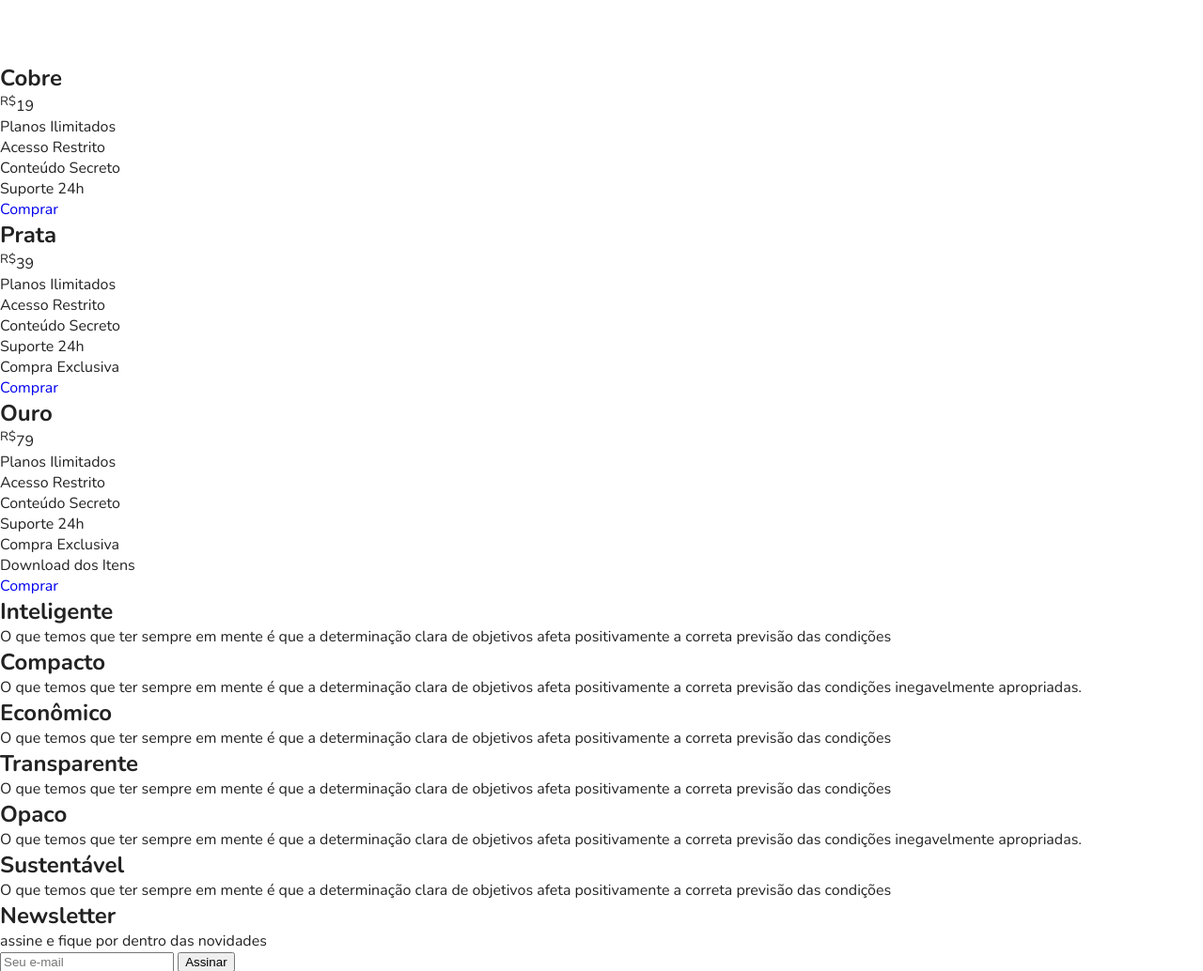
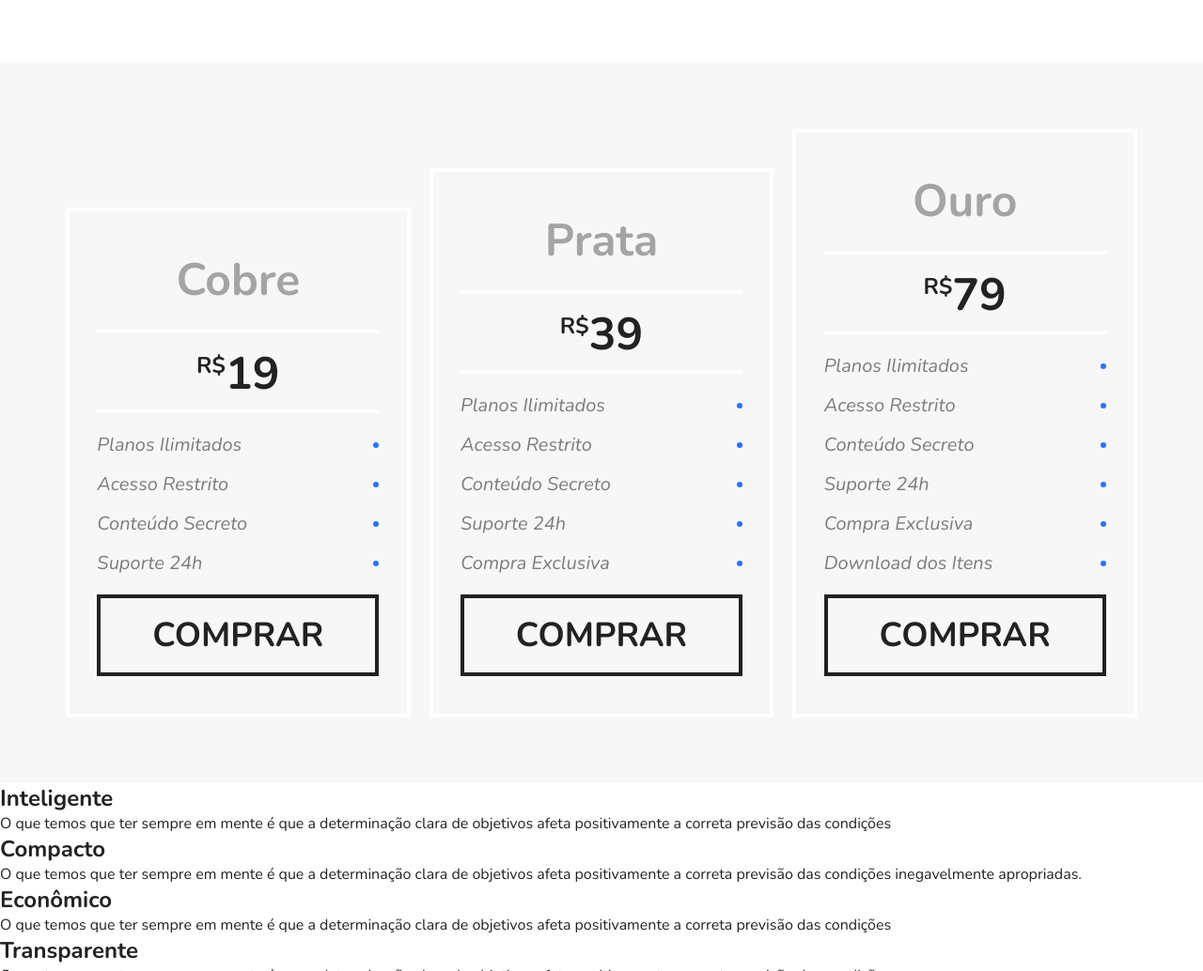
Before and after one commit to vitosnatios/Flexblog, a plain HTML site: page index.html in a window 1280 px wide. Shown: the part 1754-2788 px from the top of the page at 94% size. Drawn offline with nearby package versions, Linux system fonts and the light colour scheme.

Commit message:
price cards are stylized

```diff
--- a/css/style.css
+++ b/css/style.css
@@ -183,3 +183,95 @@ img {
 .blue {
   border-top: 8px solid #66d9eb;
 }
+
+/* Preço  */
+
+.preco {
+  flex: 1 1 260px;
+  background: #f7f7f7;
+  padding: 60px;
+  display: flex;
+  flex-wrap: wrap;
+  align-items: flex-end;
+}
+
+.preco-item {
+  flex: 1;
+  border: 4px solid white;
+  padding: 20px;
+  margin: 10px;
+}
+
+.preco-item h2 {
+  font-size: 3em;
+  color: #a4a4a4;
+  text-align: center;
+  margin-top: 20px;
+}
+
+.preco-item span {
+  display: block;
+  max-width: 300px;
+  margin: 20px auto;
+  font-size: 3em;
+  text-align: center;
+  font-weight: bold;
+  padding: 10px 0 5px 0;
+  border-top: 4px solid white;
+  border-bottom: 4px solid white;
+}
+
+.preco-item sup {
+  font-size: 1.5rem;
+}
+
+.preco-item ul {
+  max-width: 300px;
+  margin: 20px auto;
+  font-size: 1.25em;
+  font-style: italic;
+  color: #7c7c7c;
+  margin-bottom: 10px;
+}
+
+.preco-item li {
+  display: flex;
+  justify-content: space-between;
+  align-items: center;
+  margin-bottom: 15px;
+}
+
+.preco-item li:after {
+  content: "";
+  display: block;
+  width: 6px;
+  height: 6px;
+  background: #2c70ff;
+  border-radius: 50%;
+}
+
+.preco-item a {
+  max-width: 300px;
+  display: block;
+  margin: 20px auto;
+  border: 4px solid;
+  color: #222222;
+  text-transform: uppercase;
+  font-weight: bold;
+  font-size: 2.25em;
+  padding: 15px 0;
+  text-align: center;
+}
+
+@media (max-width: 800px) {
+  .preco {
+    padding-left: 10px;
+    padding-right: 10px;
+  }
+  .preco .preco-item:nth-child(3) {
+    order: -2;
+  }
+  .preco .preco-item:nth-child(2) {
+    order: -1;
+  }
+}
```
